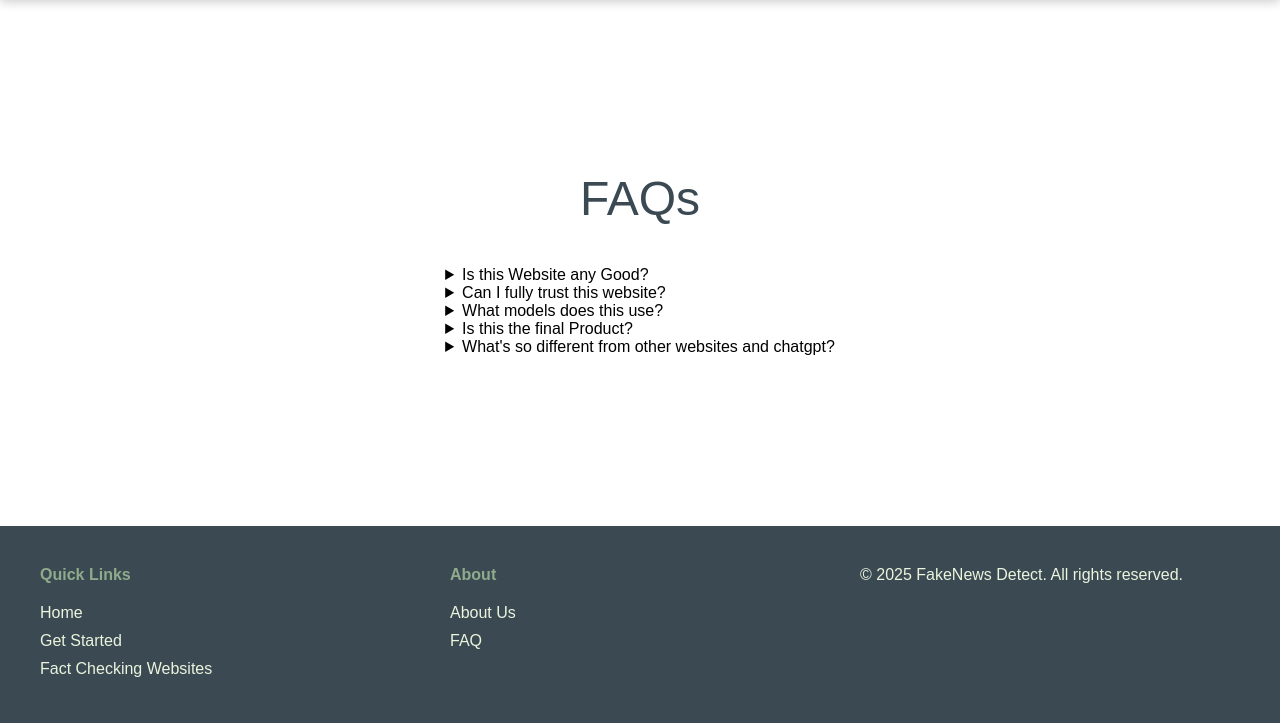
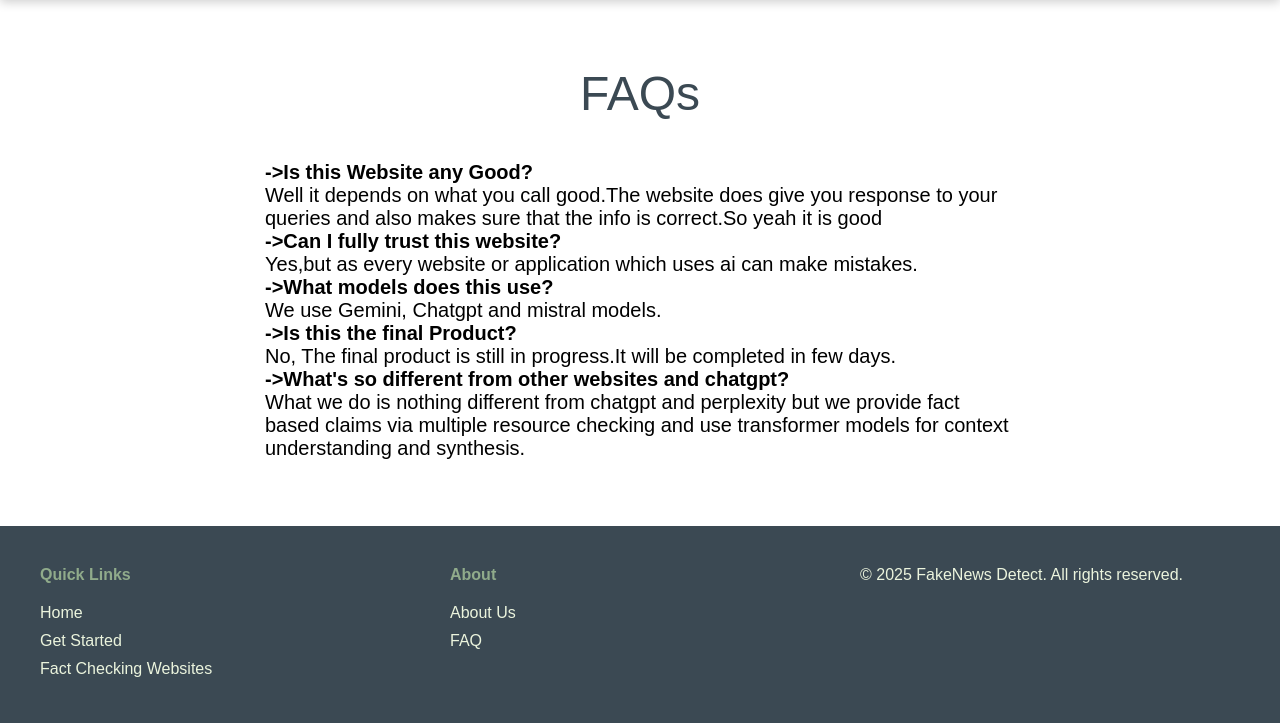
Before and after one commit to Chai4156/fake-news, a Flask app: page /faq in a window 1280 px wide. Shown: the part 77-800 px from the top of the page. Run offline with Flask 3, Linux system fonts and the light colour scheme.

Commit message:
changes in faq

```diff
--- a/static/css/faq.css
+++ b/static/css/faq.css
@@ -7,6 +7,8 @@
         line-height: 1;
         }
     .faq-list{
+        width:750px;
+        margin: 0 auto;
         display: flex 1;
         justify-content: center;
         flex-wrap: wrap;
@@ -18,3 +20,10 @@
         color: #3B4953;
         margin-bottom: 40px;
     }
+    .question{
+    font-size: 20px;
+    font-weight: bold;
+    }
+    .answer{
+        font-weight:normal;
+    }
--- a/templates/faq.html
+++ b/templates/faq.html
@@ -6,40 +6,33 @@
 <link rel="stylesheet" href="{{url_for('static',filename='css/faq.css')}}">
 <div class="faq-list">
   <div class="faq-head">FAQs</div>
-  <div>
-    <details>
-      <summary>Is this Website any Good?</summary>
-      <p>Well it depends on what you call good.The website does give you response to your queries and also makes sure
-        that
-        the info is correct.So yeah it is good</p>
-    </details>
-  </div>
-  <div>
-    <details>
-      <summary>Can I fully trust this website?</summary>
-      <p>Yes,but as every website or application which uses ai can make mistakes.</p>
-    </details>
-  </div>
-  <div>
-    <details>
-      <summary>What models does this use?</summary>
-      <p> We use Gemini, Chatgpt and mistral models.</p>
-    </details>
+  <div class="question">
+    ->Is this Website any Good?
+    <p class="answer">Well it depends on what you call good.The website does give you response to your queries and also makes sure
+      that
+      the info is correct.So yeah it is good</p>
 
   </div>
-  <div>
-    <details>
-      <summary>Is this the final Product?</summary>
-      <p>No, The final product is still in progress.It will be completed in few days.</p>
-    </details>
+  <div class="question">
+    ->Can I fully trust this website?
+    <p class="answer">Yes,but as every website or application which uses ai can make mistakes.</p>
   </div>
-  <div>
-    <details>
-      <summary>What's so different from other websites and chatgpt?</summary>
-      <p> What we do is nothing different from chatgpt and perplexity but we provide fact based claims via multiple
-        resource checking and use transformer models for context understanding and synthesis.
-      </p>
-    </details>
+  <div class="question">
+    ->What models does this use?
+    <p class="answer"> We use Gemini, Chatgpt and mistral models.</p>
+
+
+  </div>
+  <div class="question">
+    ->Is this the final Product?
+    <p class="answer">No, The final product is still in progress.It will be completed in few days.</p>
+  </div>
+  <div class="question">
+    ->What's so different from other websites and chatgpt?
+    <p class="answer"> What we do is nothing different from chatgpt and perplexity but we provide fact based claims via multiple
+      resource checking and use transformer models for context understanding and synthesis.
+    </p>
+
   </div>
 
 </div>
```
